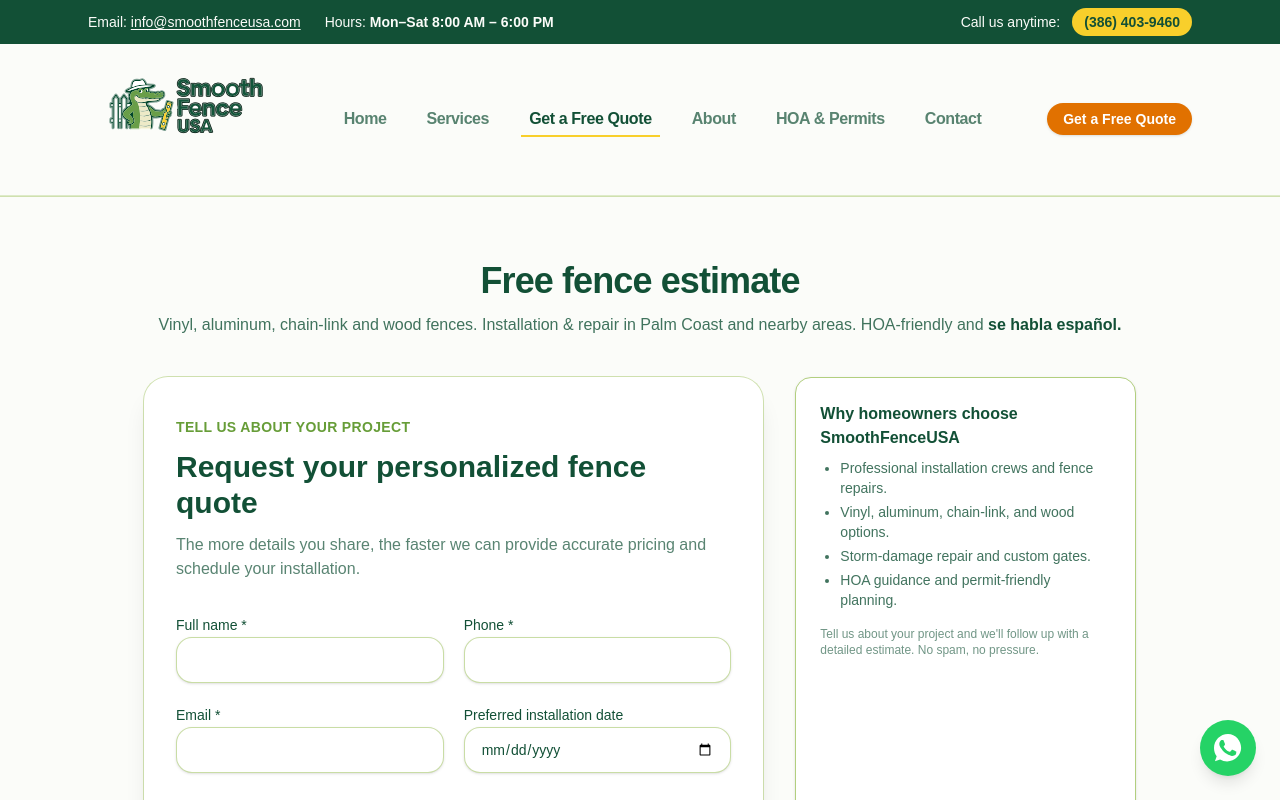
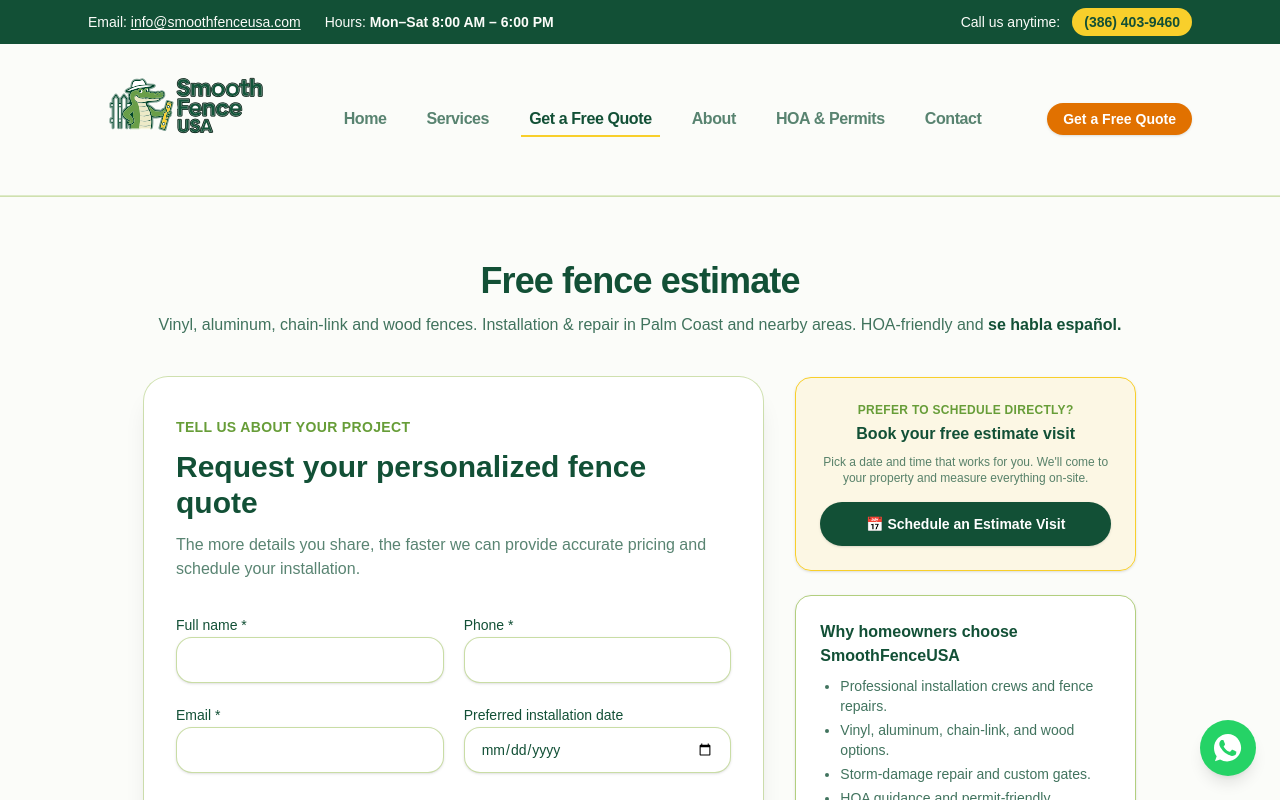
Before and after one commit to fricox/smoothfenceusa, a Next.js app: page /quote in a window 1280 px wide. Shown: the top 800 px of the page. Built offline with nearby package versions, Linux system fonts and the light colour scheme.

Commit message:
Add Calendly scheduling button

```diff
--- a/app/quote/page.tsx
+++ b/app/quote/page.tsx
@@ -28,7 +28,30 @@
             <QuoteForm />
           </div>
 
-          <aside className="rounded-2xl border border-brand-light bg-white p-6 text-sm text-brand-deep/80 shadow-sm">
+          <aside className="space-y-6">
+            {/* Calendly CTA */}
+            <div className="rounded-2xl border border-brand-yellow bg-brand-yellow/10 p-6 text-center shadow-sm">
+              <p className="text-xs font-semibold uppercase tracking-wide text-brand-green mb-1">
+                Prefer to schedule directly?
+              </p>
+              <h2 className="text-base font-bold text-brand-deep mb-2">
+                Book your free estimate visit
+              </h2>
+              <p className="text-xs text-brand-deep/70 mb-4">
+                Pick a date and time that works for you. We&apos;ll come to your property and measure everything on-site.
+              </p>
+              <a
+                href="https://calendly.com/federico-smoothfenceusa/30min"
+                target="_blank"
+                rel="noopener noreferrer"
+                className="inline-flex w-full items-center justify-center rounded-full bg-brand-deep px-4 py-3 text-sm font-semibold text-white shadow transition-colors hover:bg-brand-green"
+              >
+                📅 Schedule an Estimate Visit
+              </a>
+            </div>
+
+            {/* Why choose us */}
+            <div className="rounded-2xl border border-brand-light bg-white p-6 text-sm text-brand-deep/80 shadow-sm">
               <h2 className="mb-2 text-base font-semibold text-brand-deep">
                 Why homeowners choose SmoothFenceUSA
               </h2>
@@ -42,6 +65,7 @@
                 Tell us about your project and we&apos;ll follow up with a detailed
                 estimate. No spam, no pressure.
               </p>
+            </div>
           </aside>
         </div>
       </section>
--- a/components/sections/Hero.tsx
+++ b/components/sections/Hero.tsx
@@ -115,10 +115,12 @@
                 Get a Free Quote
               </a>
               <a
-                href="/contact"
+                href="https://calendly.com/federico-smoothfenceusa/30min"
+                target="_blank"
+                rel="noopener noreferrer"
                 className="inline-flex w-full items-center justify-center rounded-full border border-brand-deep px-4 py-2 text-sm font-semibold text-brand-deep transition-colors hover:bg-brand-light/20"
               >
-                Contact Us
+                📅 Schedule a Visit
               </a>
             </div>
             <p className="mt-3 text-xs text-brand-deep/60">
```
Lines whose indentation alone changed are shown as unchanged.
